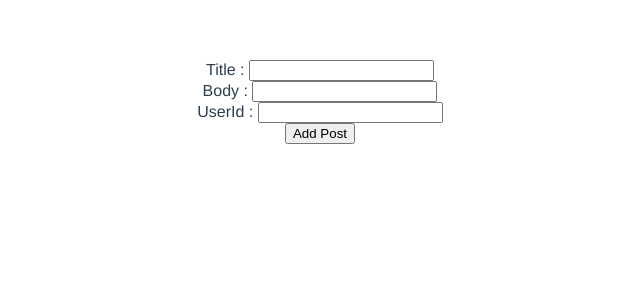
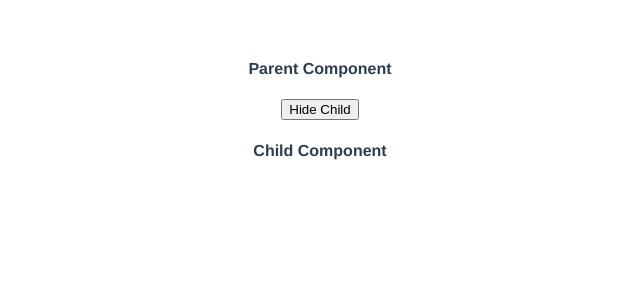
Before and after one commit to ShrikantNale17/vue-http, a Vue app: page / in a window 1280 px wide. Shown: the top 300 px of the page, without its empty margins (320-960 px from the left). Built offline with nearby package versions, Linux system fonts and the light colour scheme; no server answers.

Commit message:
Life cycle hooks

```diff
--- a/src/App.vue
+++ b/src/App.vue
@@ -1,17 +1,20 @@
 <template>
-  <CreatePost />
-  <PostList />
+  <!-- <CreatePost /> -->
+  <!-- <PostList /> -->
+  <ParentComp />
 </template>
 
 <script>
-import PostList from "./components/PostList.vue";
-import CreatePost from "./components/CreatePost.vue";
+// import PostList from "./components/PostList.vue";
+// import CreatePost from "./components/CreatePost.vue";
+import ParentComp from "./components/ParentComp.vue";
 
 export default {
   name: "App",
   components: {
-    PostList,
-    CreatePost,
+    // PostList,
+    // CreatePost,
+    ParentComp,
   },
 };
 </script>
--- /dev/null
+++ b/src/components/ChildComp.vue
@@ -0,0 +1,37 @@
+<template>
+  <div>
+    <h4>Child Component</h4>
+  </div>
+</template>
+
+<script>
+export default {
+  name: "ChildComp",
+  beforeCreate() {
+    console.log("beforeCreate child");
+  },
+  created() {
+    console.log("created child");
+  },
+  beforeMount() {
+    console.log("beforeMount child");
+  },
+  mounted() {
+    console.log("mounted child");
+  },
+  beforeUpdate() {
+    console.log("beforeUpdate child");
+  },
+  updated() {
+    console.log("updated child");
+  },
+  beforeUnmount() {
+    console.log("beforeUnmount child");
+  },
+  unmounted() {
+    console.log("unmounted child");
+  },
+};
+</script>
+
+<style scoped></style>
--- /dev/null
+++ b/src/components/ParentComp.vue
@@ -0,0 +1,51 @@
+<template>
+  <div>
+    <h4>Parent Component</h4>
+    <button @click="showChild = !showChild">
+      {{ showChild ? "Hide" : "Show" }} Child
+    </button>
+    <child-comp v-if="showChild" />
+  </div>
+</template>
+
+<script>
+import ChildComp from "./ChildComp.vue";
+
+export default {
+  name: "ParentComp",
+  components: {
+    ChildComp,
+  },
+  data() {
+    return {
+      showChild: true,
+    };
+  },
+  beforeCreate() {
+    console.log("beforeCreate parent");
+  },
+  created() {
+    console.log("created parent");
+  },
+  beforeMount() {
+    console.log("beforeMount parent");
+  },
+  mounted() {
+    console.log("mounted parent");
+  },
+  beforeUpdate() {
+    console.log("beforeUpdate parent");
+  },
+  updated() {
+    console.log("updated parent");
+  },
+  beforeUnmount() {
+    console.log("beforeUnmount parent");
+  },
+  unmounted() {
+    console.log("unmounted parent");
+  },
+};
+</script>
+
+<style scoped></style>
```
